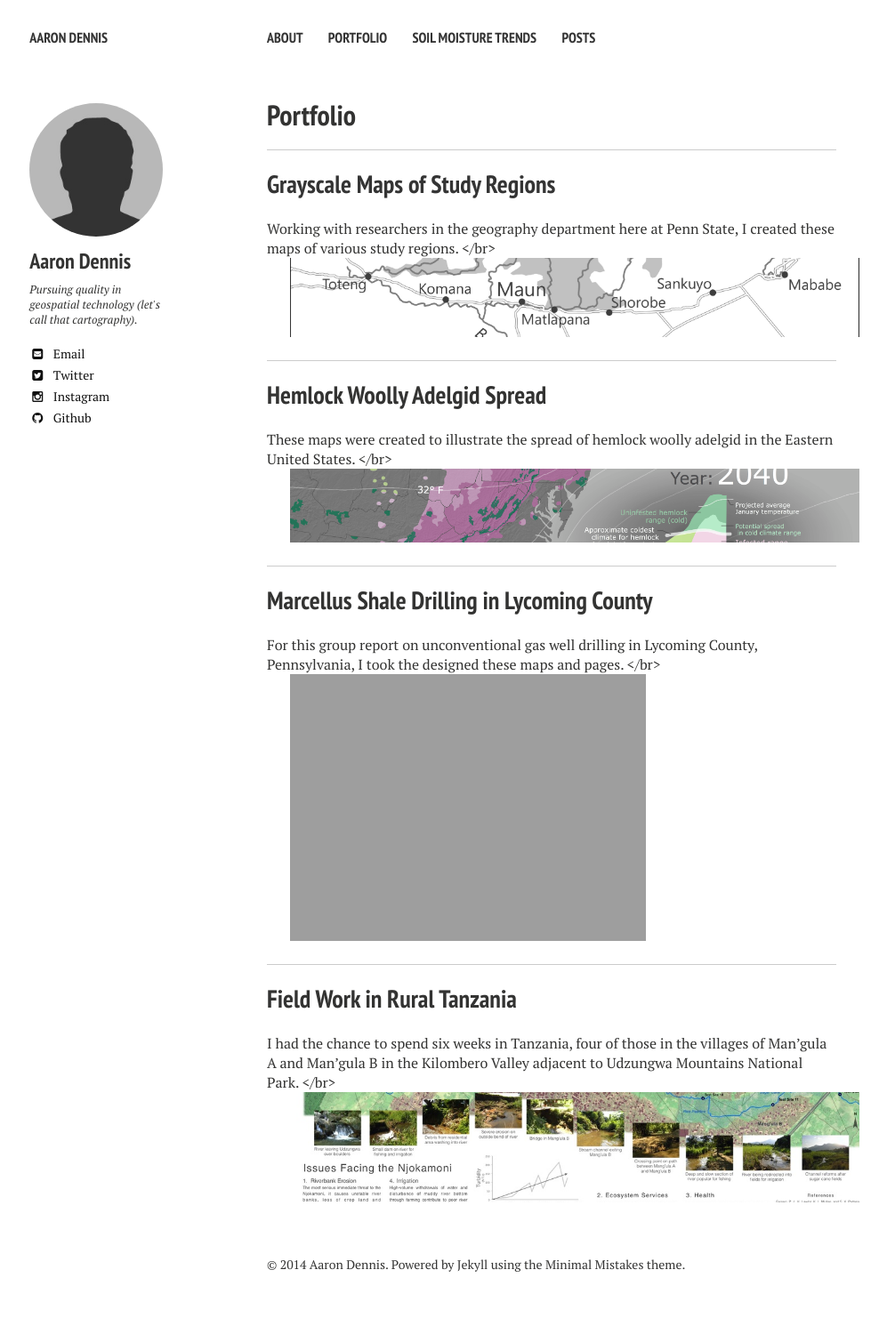
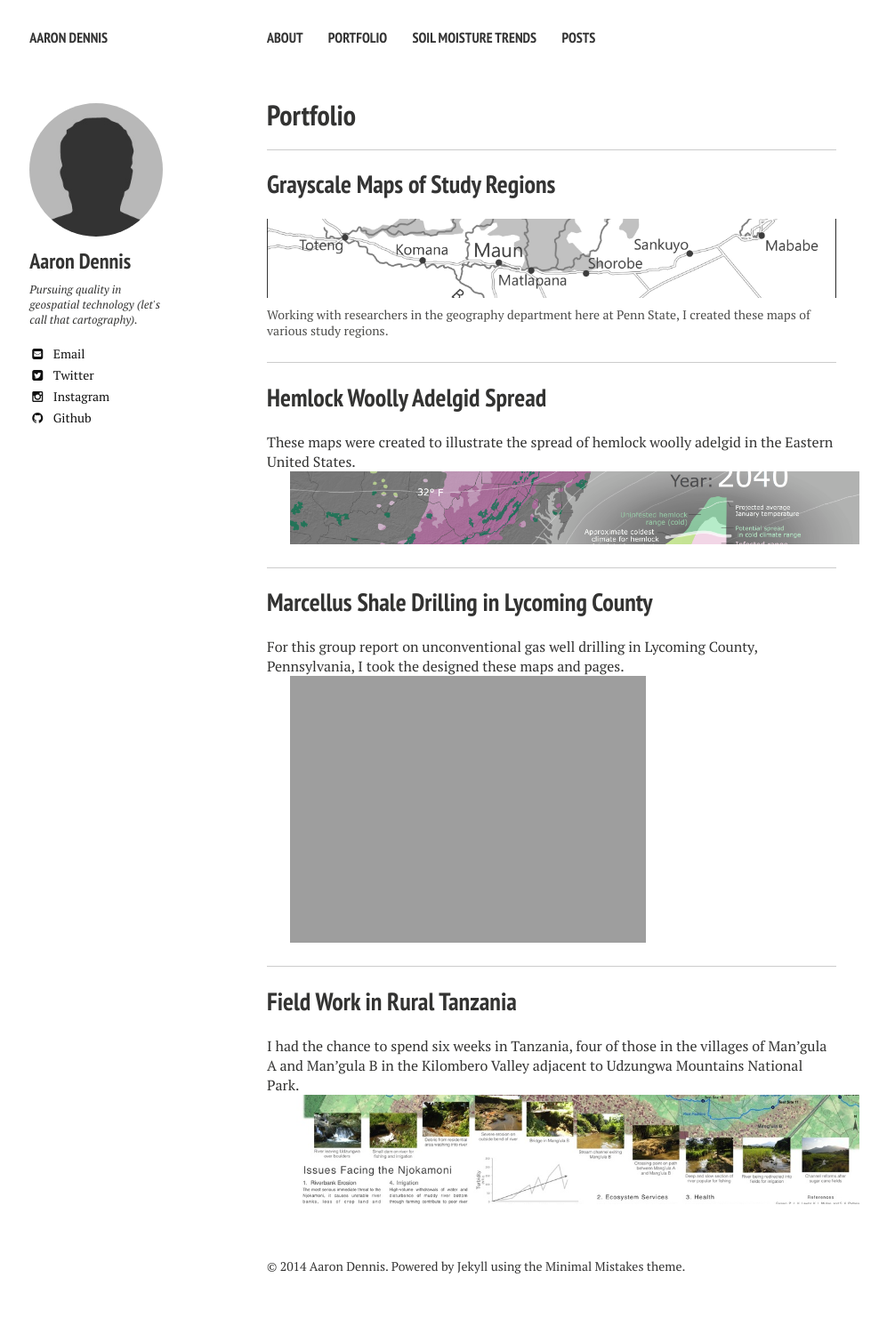
Before and after one commit to Joe-Robertson/aaronpdennis.github.io, a Jekyll site: the page built from portfolio/index.md, in a window 1280 px wide. Shown: the whole page at 89% size, without its empty margins (20-1017 px from the left). Built offline with Jekyll 4.4.1, drawn with Linux system fonts in a browser that asks for light colours; nearby versions of some CDN libraries.

Commit message:
using figure tag

```diff
--- a/portfolio/index.md
+++ b/portfolio/index.md
@@ -13,17 +13,16 @@ image:
 
 ## [Grayscale Maps of Study Regions]({{ site.url }}/posts/grayscale-maps.md)
 
-Working with researchers in the geography department here at Penn State, I created these maps of various study regions.
-</br>
-
-![Grayscale Maps Preview]({{ site.url }}/images/grayscale-maps/gray-scale-wide.png)
+<figure>
+	<a href="/posts/grayscale-maps.md"><img src="/images/grayscale-maps/gray-scale-wide.png"></a>
+	<figcaption>Working with researchers in the geography department here at Penn State, I created these maps of various study regions.</figcaption>
+</figure>
 
 ---
 
 ## Hemlock Woolly Adelgid Spread
 
 These maps were created to illustrate the spread of hemlock woolly adelgid in the Eastern United States.
-</br>
 
 ![Hemlock Woolly Adelgid Preview]({{ site.url }}/images/hemlock-adelgid-maps/hemlock-wide.png)
 
@@ -32,7 +31,6 @@ These maps were created to illustrate the spread of hemlock woolly adelgid in th
 ## Marcellus Shale Drilling in Lycoming County
 
 For this group report on unconventional gas well drilling in Lycoming County, Pennsylvania, I took the designed these maps and pages.
-</br>
 
 ![Lycoming County Preview]({{ site.url }}/images/lycoming-county/lycoming-wide.png)
 
@@ -41,6 +39,5 @@ For this group report on unconventional gas well drilling in Lycoming County, Pe
 ## Field Work in Rural Tanzania
 
 I had the chance to spend six weeks in Tanzania, four of those in the villages of Man'gula A and Man'gula B in the Kilombero Valley adjacent to Udzungwa Mountains National Park.
-</br>
 
 ![Njokamoni Poster Preview]({{ site.url }}/images/njokamoni/njokamoni-wide.png)
```
